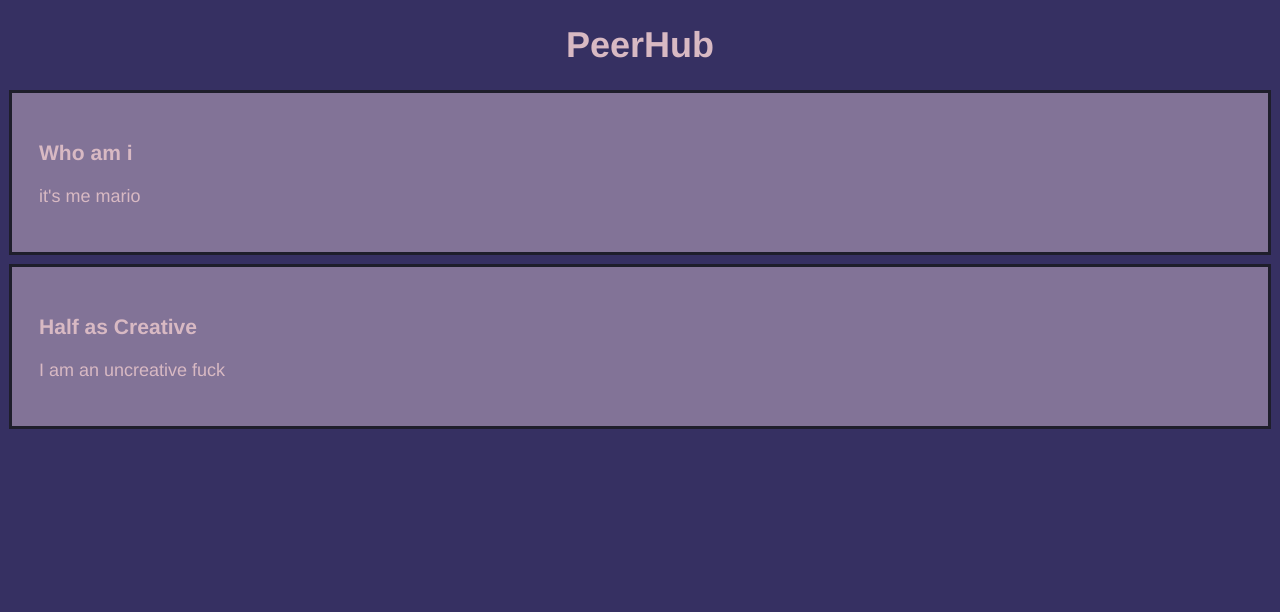
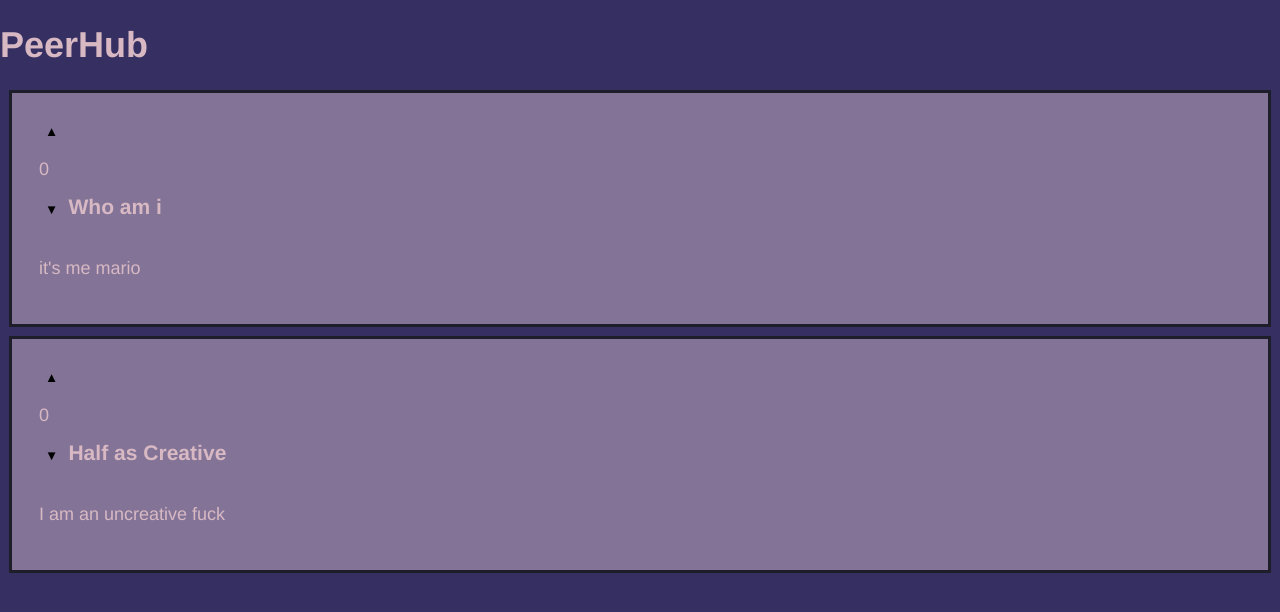
Before and after one commit to Hamzakam/MPG1, a React (Create React App) app in the folder frontend/: page / in a window 1280 px wide. Shown: the top 612 px of the page. Built offline with nearby package versions, Linux system fonts and the light colour scheme.

Commit message:
changes to frontend

```diff
--- a/frontend/src/App.css
+++ b/frontend/src/App.css
@@ -0,0 +1,22 @@
+.Post{
+    border: 0.2em solid #1e1e2b;
+    margin: 0.5em;
+    padding:1.5em;
+    background-color: #827397;
+    white-space: nowrap;
+    overflow-x: auto;
+}
+
+.UpDownCounter{
+
+    display: inline-block;
+    margin-right: 0.2em 0.2em;
+}
+h3.PostTitle{
+    display: inline-block;
+    margin-left: 0.2em;
+}
+button{
+    background: transparent;
+    border: none;
+}
--- a/frontend/src/App.js
+++ b/frontend/src/App.js
@@ -1,22 +1,55 @@
-import './App.css';
+import "./App.css";
+import { useState } from "react";
 
-const Posts = (props)=>{
+const UpDownCounter = () => {
+  const [likeCount, setLikeCount] = useState(0);
+  const onLike = () => setLikeCount(likeCount + 1);
+  const onDislike = () => setLikeCount(likeCount - 1);
   return (
-    <div className="Post">
-      <h3>{props.title}</h3>
+    <div className="UpDownCounter">
+      <button id="like" onClick={onLike}>
+        ▲
+      </button>
+      <p>{likeCount}</p>
+      <button id="dislike" onClick={onDislike}>
+        ▼
+      </button>
+    </div>
+  );
+};
+const Post = (props) => {
+  return (
+    <div className="Post" id={props.id}>
+      <UpDownCounter />
+      <h3 className="PostTitle">{props.title}</h3>
       <p>{props.textContent}</p>
     </div>
-  )
-}
+  );
+};
 
-const App = ()=> {
+const PostFeed = () => {
+  let posts = [
+    {key:1, title: "Who am i", textContent: "it's me mario" },
+    {key:2, title: "Half as Creative", textContent: "I am an uncreative fuck" },
+  ];
+
+  return (
+    <div className="Posts">
+      {
+        posts.map(post=>(<Post key={post.key} title={post.title} textContent={post.textContent}/>))
+      }
+    </div>
+  );
+};
+
+const App = () => {
+
   return (
     <div className="App">
       <h1>PeerHub</h1>
-      <Posts title="Who am i" textContent="it's me mario"/>
-      <Posts title="Half as Creative" textContent="I am an uncreative fuck"/>
+      <PostFeed />
     </div>
   );
-}
+};
 
 export default App;
--- a/frontend/src/index.css
+++ b/frontend/src/index.css
@@ -9,12 +9,3 @@ body {
   background-color: #363062;
 
 }
-h1{
-  text-align: center;
-}
-.Post{
-  border: 0.2em solid #1e1e2b;
-  margin: 0.5em;
-  padding:1.5em;
-  background-color: #827397;
-}
```
Also changed, not shown: 2 other files (tests, documents, lock files or other folders).
